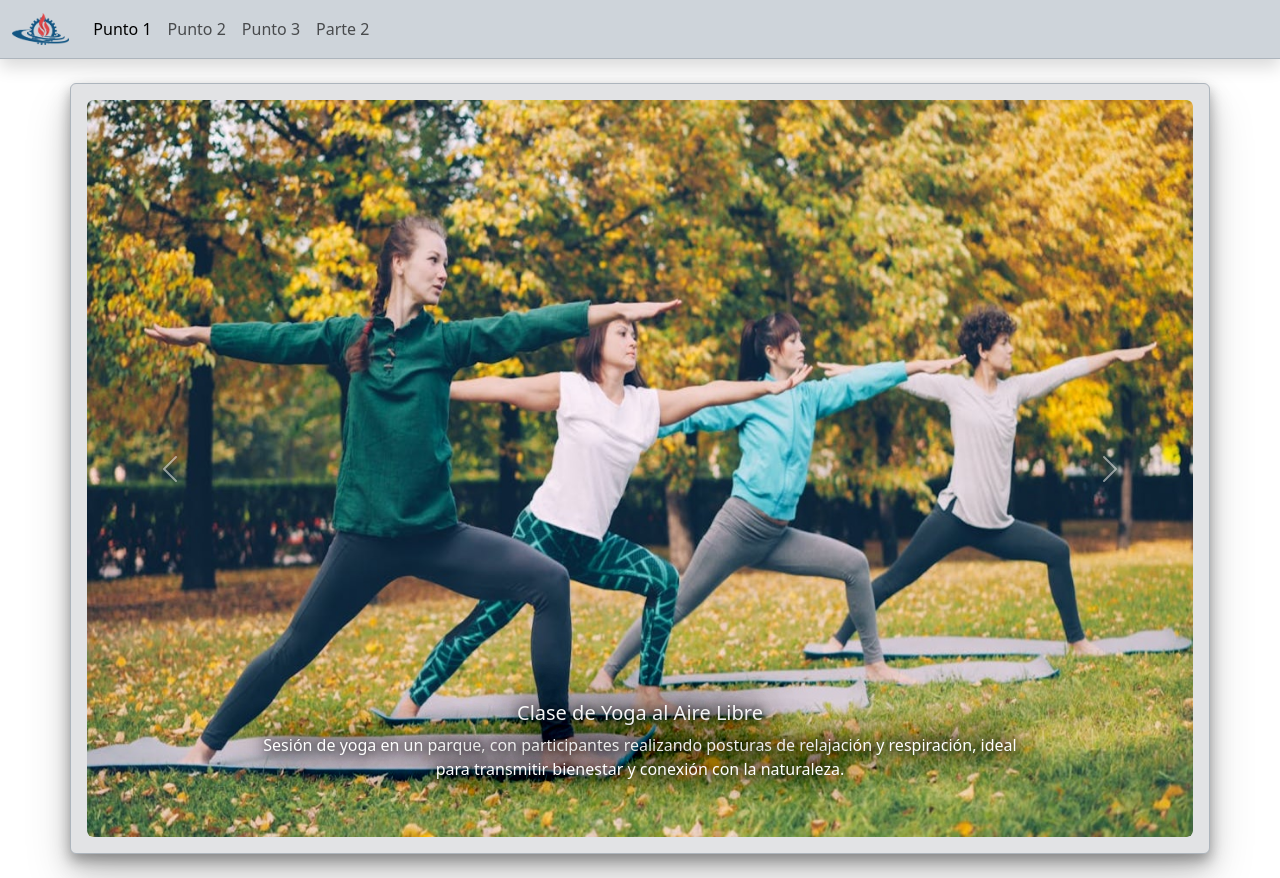
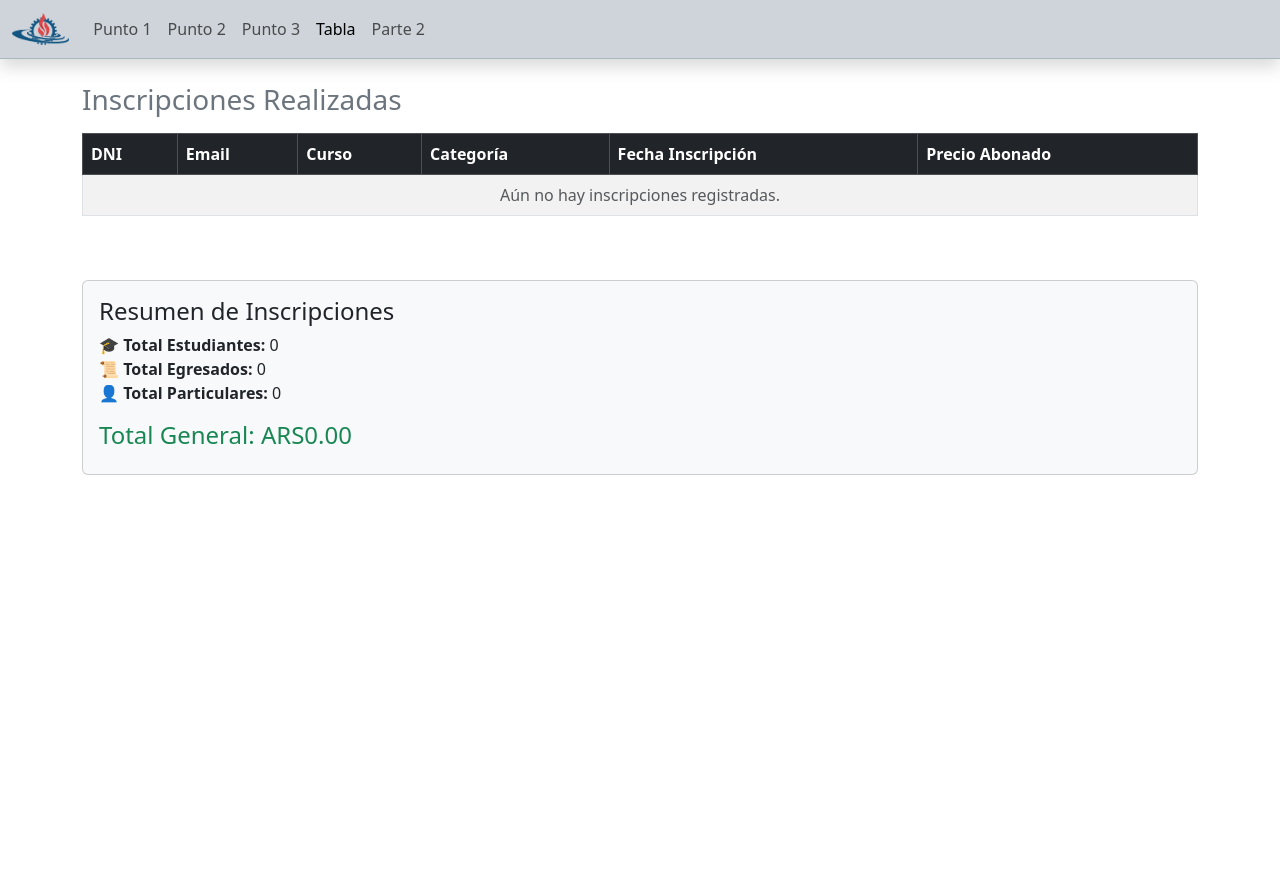
Before and after one commit to MintBlue06/angular-unju-practica, an Angular app: page /tabla in a window 1280 px wide. Before the commit this address led to /punto1. After the commit the page ends 800 px from the top, so only its background shows below. Built offline with nearby package versions, Linux system fonts and the light colour scheme.

Commit message:
feature/parte2/table

```diff
--- a/src/app/app.routes.ts
+++ b/src/app/app.routes.ts
@@ -3,12 +3,14 @@ import { Punto1 } from './components/punto1/punto1';
 import { Punto2Component } from './components/punto2/punto2.component';
 import { Punto3 } from './components/punto3/punto3';
 import { Parte2 } from './components/parte2/parte2';
+import { TablaComponent } from './components/parte2/tabla/tabla';
 
 export const routes: Routes = [
   { path: 'punto1', component: Punto1 },
   { path: 'punto2', component: Punto2Component },
   { path: 'punto3', component: Punto3 },
   { path: 'parte2', component: Parte2},
+  { path: 'tabla', component: TablaComponent },
   { path: '', redirectTo: 'punto1', pathMatch: 'full' },
   { path: '**', redirectTo: 'punto1', pathMatch: 'full' },
 ];
--- a/src/app/components/parte2/parte2.ts
+++ b/src/app/components/parte2/parte2.ts
@@ -1,6 +1,7 @@
-import { Component } from '@angular/core';
+import { Component, inject } from '@angular/core';
 import { FormsModule } from '@angular/forms';
 import { CommonModule } from '@angular/common';
+import { InscripcionService } from '../../services/inscripcion.service';
 
 @Component({
   selector: 'app-parte2',
@@ -10,6 +11,8 @@ import { CommonModule } from '@angular/common';
   styleUrl: './parte2.css',
 })
 export class Parte2 {
+
+  private inscripcionService = inject(InscripcionService);
 
   // Modelo del formulario
   inscripcion = {
@@ -44,8 +47,15 @@ export class Parte2 {
   registrar() {
     console.log('Inscripción:', this.inscripcion);
 
-    // Cuando tu compañero termine el service:
-    // this.servicio.agregar({ ...this.inscripcion });
+    // Guardamos los datos en el servicio para que la Tabla pueda verlos
+    this.inscripcionService.agregarInscripcion({
+      dni: this.inscripcion.dni,
+      precio: this.inscripcion.total,
+      categoriaAlumno: Number(this.inscripcion.categoriaAlumno),
+      fechaInscripcion: this.inscripcion.fechaInscripcion ? new Date(this.inscripcion.fechaInscripcion) : new Date(),
+      email: this.inscripcion.email,
+      curso: this.inscripcion.curso
+    });
 
     // Reset del formulario
     this.inscripcion = {
--- /dev/null
+++ b/src/app/components/parte2/tabla/tabla.css
@@ -0,0 +1 @@
+/* Estilos para el componente */
--- /dev/null
+++ b/src/app/components/parte2/tabla/tabla.html
@@ -0,0 +1,46 @@
+<div class="container mt-4">
+  <h3 class="mb-3 text-secondary">Inscripciones Realizadas</h3>
+  <div class="table-responsive mb-5">
+    <table class="table table-striped table-bordered align-middle">
+      <thead class="table-dark">
+        <tr>
+          <th>DNI</th>
+          <th>Email</th>
+          <th>Curso</th>
+          <th>Categoría</th>
+          <th>Fecha Inscripción</th>
+          <th>Precio Abonado</th>
+        </tr>
+      </thead>
+      <tbody>
+        <tr *ngFor="let ins of listaInscripciones">
+          <td>{{ ins.dni }}</td>
+          <td>{{ ins.email }}</td>
+          <td>{{ ins.curso }}</td>
+          <td>
+            <span *ngIf="ins.categoriaAlumno == 1" class="badge bg-primary">Estudiante</span>
+            <span *ngIf="ins.categoriaAlumno == 2" class="badge bg-success">Egresado</span>
+            <span *ngIf="ins.categoriaAlumno == 3" class="badge bg-secondary">Particular</span>
+          </td>
+          <td>{{ ins.fechaInscripcion | date:'dd/MM/yyyy' }}</td>
+          <td class="fw-bold">{{ ins.precio | currency:'ARS' }}</td>
+        </tr>
+        <tr *ngIf="listaInscripciones.length === 0">
+          <td colspan="6" class="text-center text-muted">Aún no hay inscripciones registradas.</td>
+        </tr>
+      </tbody>
+    </table>
+  </div>
+
+  <div class="card bg-light">
+    <div class="card-body">
+      <h4 class="card-title">Resumen de Inscripciones</h4>
+      <ul class="list-unstyled">
+        <li>🎓 <strong>Total Estudiantes:</strong> {{ totalEstudiantes }}</li>
+        <li>📜 <strong>Total Egresados:</strong> {{ totalEgresados }}</li>
+        <li>👤 <strong>Total Particulares:</strong> {{ totalParticulares }}</li>
+      </ul>
+      <h4 class="mt-3 text-success">Total General: {{ totalGeneral | currency:'ARS' }}</h4>
+    </div>
+  </div>
+</div>
--- /dev/null
+++ b/src/app/components/parte2/tabla/tabla.ts
@@ -0,0 +1,68 @@
+import { Component, inject } from '@angular/core';
+import { CommonModule } from '@angular/common';
+import { FormsModule } from '@angular/forms';
+import { InscripcionService } from '../../../services/inscripcion.service';
+import { Inscripcion } from '../../../models/inscripcion.model';
+
+@Component({
+  selector: 'app-tabla',
+  standalone: true,
+  imports: [CommonModule, FormsModule],
+  templateUrl: './tabla.html',
+  styleUrls: ['./tabla.css']
+})
+export class TablaComponent {
+  private inscripcionService = inject(InscripcionService);
+
+  dni: string = '';
+  precio: number | null = null;
+  categoriaAlumno: number | null = null;
+  email: string = '';
+  curso: string = '';
+  precioTotal: number | null = null;
+
+  calcularDescuento() {
+    if (this.precio != null && this.categoriaAlumno != null) {
+      if (this.categoriaAlumno == 1) {
+        this.precioTotal = this.precio - (this.precio * 0.35);
+      } else if (this.categoriaAlumno == 2) {
+        this.precioTotal = this.precio - (this.precio * 0.50);
+      } else {
+        this.precioTotal = this.precio;
+      }
+    } else {
+      this.precioTotal = null;
+    }
+  }
+
+  registrar() {
+    if (this.dni && this.precio != null && this.categoriaAlumno != null && this.email && this.curso && this.precioTotal != null) {
+      const nuevaInscripcion: Inscripcion = {
+        dni: this.dni,
+        precio: this.precioTotal,
+        categoriaAlumno: Number(this.categoriaAlumno),
+        fechaInscripcion: new Date(),
+        email: this.email,
+        curso: this.curso
+      };
+
+      this.inscripcionService.agregarInscripcion(nuevaInscripcion);
+
+      this.dni = '';
+      this.precio = null;
+      this.categoriaAlumno = null;
+      this.email = '';
+      this.curso = '';
+      this.precioTotal = null;
+    }
+  }
+
+  get listaInscripciones(): Inscripcion[] {
+    return this.inscripcionService.obtenerInscripciones();
+  }
+
+  get totalGeneral(): number { return this.listaInscripciones.reduce((sum, curr) => sum + curr.precio, 0); }
+  get totalEstudiantes(): number { return this.listaInscripciones.filter(i => i.categoriaAlumno == 1).length; }
+  get totalEgresados(): number { return this.listaInscripciones.filter(i => i.categoriaAlumno == 2).length; }
+  get totalParticulares(): number { return this.listaInscripciones.filter(i => i.categoriaAlumno == 3).length; }
+}
--- a/src/app/layout/navbar/navbar.html
+++ b/src/app/layout/navbar/navbar.html
@@ -12,6 +12,7 @@
         <a class="nav-link" routerLink="/punto1" routerLinkActive="active">Punto 1</a>
         <a class="nav-link" routerLink="/punto2" routerLinkActive="active">Punto 2</a>
         <a class="nav-link" routerLink="/punto3" routerLinkActive="active">Punto 3</a>
+        <a class="nav-link" routerLink="/tabla" routerLinkActive="active">Tabla</a>
         <a class="nav-link" routerLink="/parte2" routerLinkActive="active">Parte 2</a>
       </div>
     </div>
--- /dev/null
+++ b/src/app/services/inscripcion.service.ts
@@ -0,0 +1,30 @@
+import { Injectable } from '@angular/core';
+import { Inscripcion } from '../models/inscripcion.model';
+
+@Injectable({
+  providedIn: 'root'
+})
+export class InscripcionService {
+  // Array gestionado por el servicio para almacenar las inscripciones
+  private inscripciones: Inscripcion[] = [];
+
+  constructor() { }
+
+  // CREATE: Agregar una nueva inscripción
+  agregarInscripcion(inscripcion: Inscripcion) {
+    this.inscripciones.push(inscripcion);
+  }
+
+  // READ: Obtener todas las inscripciones
+  obtenerInscripciones(): Inscripcion[] {
+    return this.inscripciones;
+  }
+
+  // DELETE: Eliminar una inscripción por su índice
+  eliminarInscripcion(index: number) {
+    this.inscripciones.splice(index, 1);
+  }
+
+  // UPDATE: Aquí podrías agregar la lógica para modificar una inscripción si lo necesitas
+  // actualizarInscripcion(index: number, inscripcion: Inscripcion) { ... }
+}
```
Also changed, not shown: src/app/models/inscripcion.model.ts (added, +8 -0 lines).
